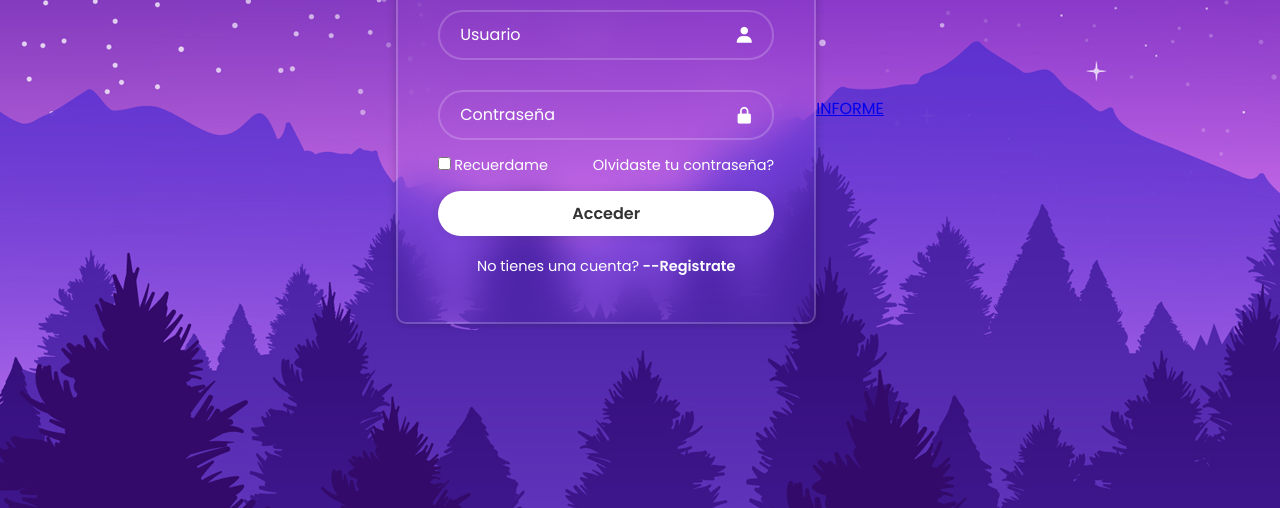
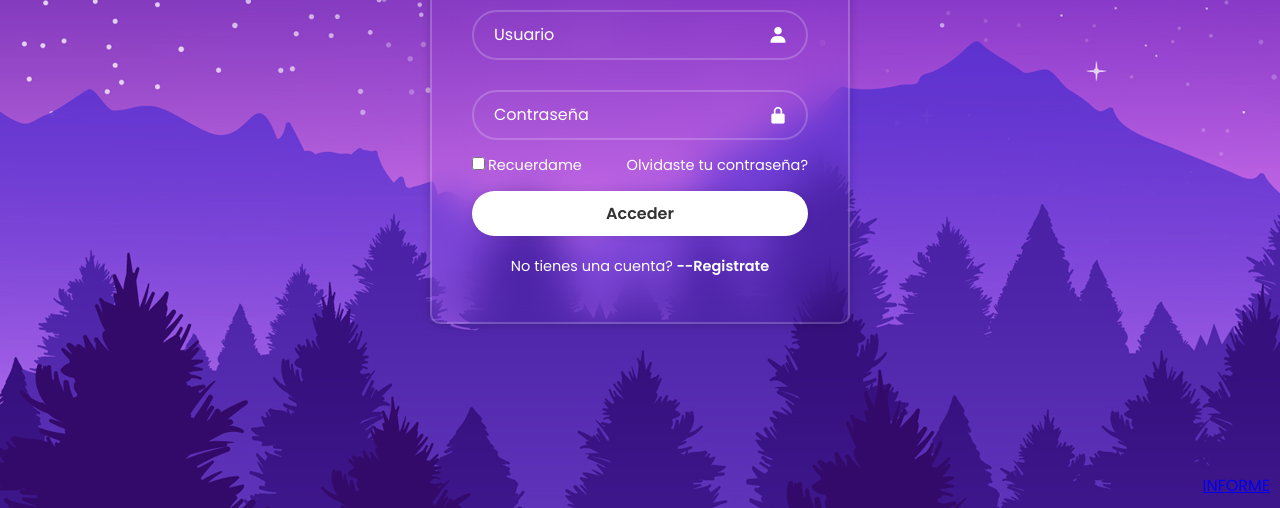
Before and after one commit to aaronQuinonez/CarreandoPweb4, a plain HTML site: page index.html in a window 1280 px wide. Shown: the part 292-800 px from the top of the page. Drawn offline with nearby package versions, Linux system fonts and the light colour scheme.

Commit message:
stylo de boton

```diff
--- a/style.css
+++ b/style.css
@@ -107,3 +107,11 @@ body{
     text-decoration: underline;
 
 }
+.botonINFORME {
+    position: fixed;
+    bottom: 0;
+    right: 0;
+    margin: 10px; /* Margen opcional para separar del borde */
+    z-index: 1000;
+    text-align: right; /* Alineación del contenido a la derecha */
+}
```
